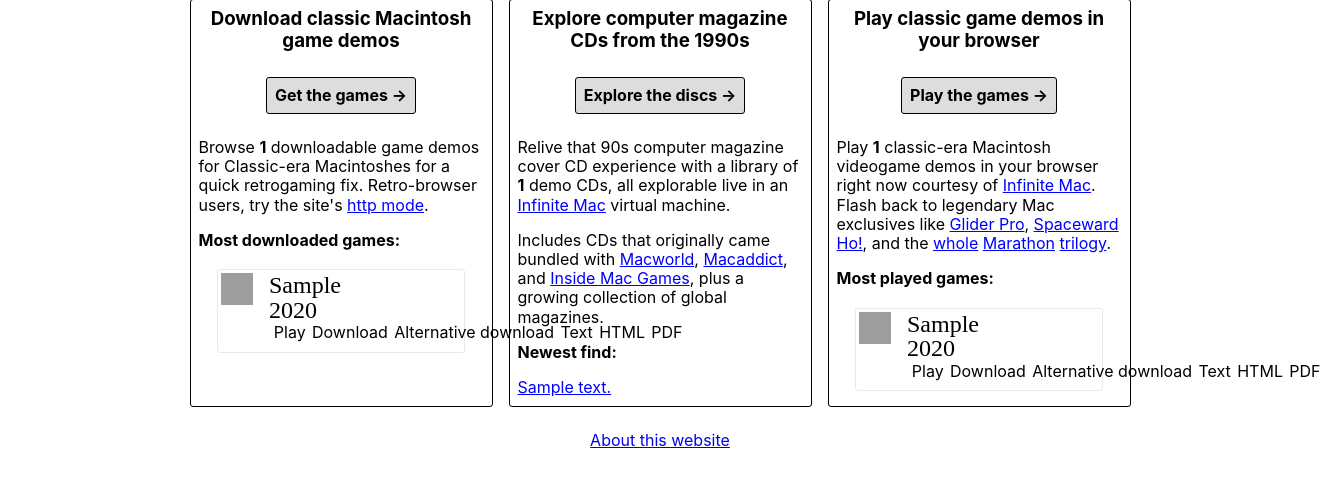
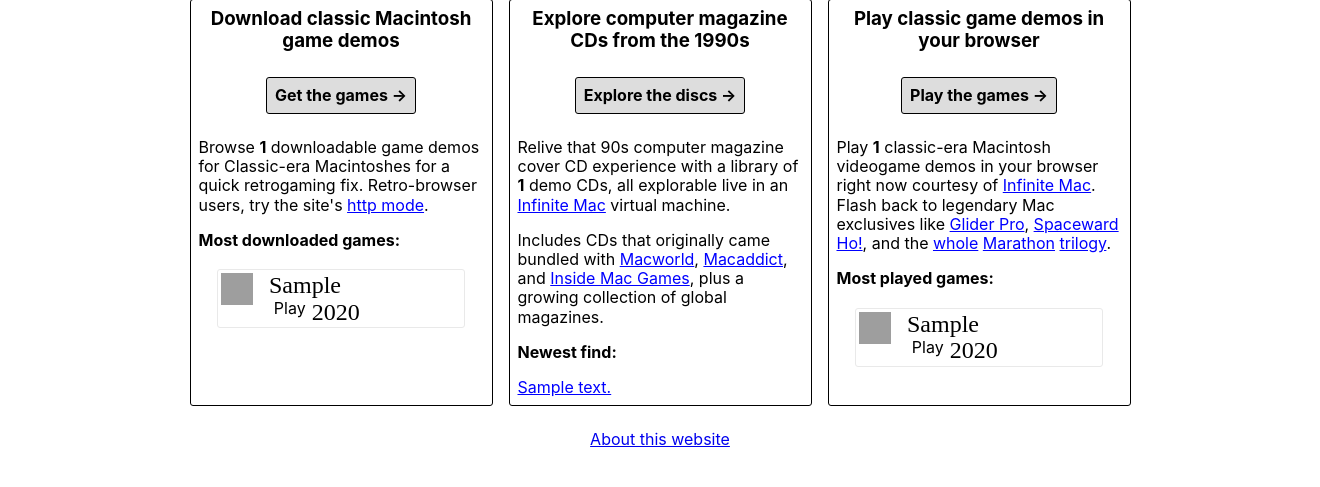
Before and after one commit to jcgraybill/classicmacdemos, a Django app: page / in a window 1320 px wide. Shown: the part 69-556 px from the top of the page. Run offline with Django 4.2, Linux system fonts and the light colour scheme; tables that the repository leaves empty hold one stand-in row (values such as "Sample post"); some libraries are stand-ins or nearby versions; some web fonts are replaced; grey boxes are pictures that could not be loaded.

Commit message:
visually simplify game cards by removing icons that don't communicate very much

```diff
--- a/website/demos/templates/demos/game_cards.html
+++ b/website/demos/templates/demos/game_cards.html
@@ -14,15 +14,9 @@
     <div class="game-card"><a href="{% url 'demos:demo' game.slug %}"><div style="text-align: left;">
         <img src="{{ request.scheme }}:{% static 'demos/'%}{{game.slug}}/icon.png" height="32" width="32" alt="{{ game.game }}">
     <div style="float:inline-start; display:box; width: 190px;">
-        <span class="text">{{ game.game }}<br />{{ game.year }}</span>
-        <span class="icons">
-            {% if game.virtual_machine %}<span aria-hidden="true" class="fa-solid fa-play" title="Play"></span><span class="fa-sr-only">Play</span>{% endif %}
-            {% if game.filename %}<span aria-hidden="true" class="fa-solid fa-download" title="Download"></span><span class="fa-sr-only">Download</span>{% endif %}
-            {% if game.filename_68k %}<span aria-hidden="true" class="fa-solid fa-download" title="Alternative download"></span><span class="fa-sr-only">Alternative download</span>{% endif %}
-            {% if game.readme_txt %}<span aria-hidden="true" class="fa-solid fa-file-lines" title="Text"></span><span class="fa-sr-only">Text</span>{% endif %}
-            {% if game.readme_html %}<span aria-hidden="true" class="fa-solid fa-file-code" title="HTML"></span><span class="fa-sr-only">HTML</span>{% endif %}
-            {% if game.readme_pdf %}<span aria-hidden="true" class="fa-solid fa-file-pdf" title="PDF"></span><span class="fa-sr-only">PDF</span>{% endif %}
-        </span>
+        <span class="text">{{ game.game }}<br /></span>
+        <span class="icons">{% if game.virtual_machine %}<span aria-hidden="true" class="fa-solid fa-play" title="Play"></span><span class="fa-sr-only">Play</span>{% endif %}</span>
+        <span class="text">{{ game.year }}</span>
     </div>
     </div></a></div>
     {% endif %}
--- a/website/demos/templates/demos/magazine_detail.html
+++ b/website/demos/templates/demos/magazine_detail.html
@@ -28,7 +28,7 @@
     {% if source.magazine_url or source.magazine_embed_url %}<span aria-hidden="true" class="fa-solid fa-book-open" title="Read"></span><span class="fa-sr-only">Read</span> | {% endif %}
     {% if source.infinite_mac_url and source.virtual_machine %}<span aria-hidden="true" class="fa-solid fa-magnifying-glass" title="Explore"></span><span class="fa-sr-only">Explore</span> | {% endif %}
     <span aria-hidden="true" class="fa-solid fa-download" title="Demos"></span><span class="fa-sr-only">Demos</span> {{ source.game.all.count }} |
-    <span aria-hidden="true" class="fa-solid fa-play" title="Play"></span><span class="fa-sr-only">Play</span> {{ source.playable_games.count }}
+    <span aria-hidden="true" class="fa-solid fa-play" title="Playable demos"></span><span class="fa-sr-only">Play</span> {{ source.playable_games.count }}
     </div>
     {% if not request.session.is_old_browser %}{% if source.images >= 1 %}<img src="{{ request.scheme }}:{% static 'discs' %}/{{ source.slug }}/image-1.png" alt="{{ source.description }}">{% else %}<img src="{{ request.scheme }}:{% static 'icons' %}/cd-medium.png" alt="{{ source.description }}">{% endif %}{% endif %}
     </a></aside>
```
